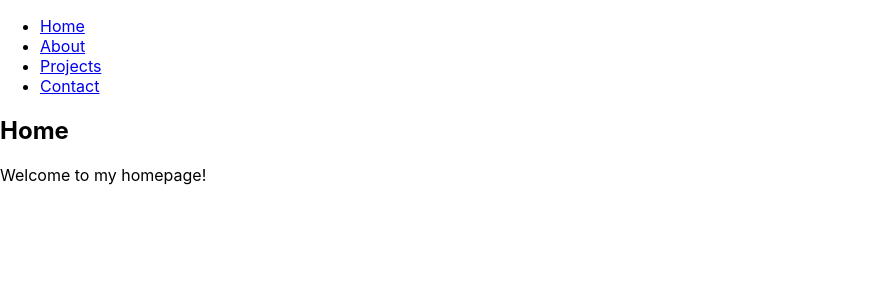
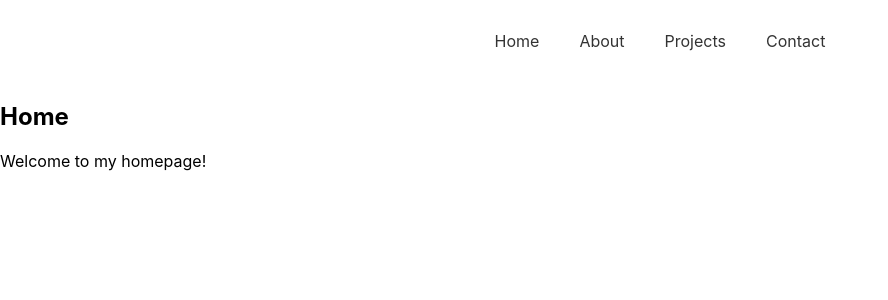
Before and after one commit to stevelad83/portfolio, a React (Create React App) app: page / in a window 1280 px wide. Shown: the top 300 px of the page, without its empty margins (0-888 px from the left). Built offline with nearby package versions, Linux system fonts and the light colour scheme.

Commit message:
styling nav

```diff
--- a/src/App.css
+++ b/src/App.css
@@ -36,3 +36,29 @@
     transform: rotate(360deg);
   }
 }
+
+.navbar {
+  display: flex;
+  justify-content: center;
+  background: color #f2f2f2;
+  padding: 10px;
+}
+
+.navbar ul {
+  list-style: none;
+  display: flex;
+  gap: 20px;
+}
+
+.navbar li {
+  padding: 5px 10px;
+}
+
+.navbar li a {
+  text-decoration: none;
+  color: #333;
+}
+
+.navbar li a:hover {
+  color: #007bff;
+}
--- a/src/App.js
+++ b/src/App.js
@@ -10,7 +10,7 @@ function App() {
   return (
     <Router>
       <div>
-        <nav>
+        <nav className="navbar">
           <ul>
             <li>
               <Link to="/">Home</Link>
```
